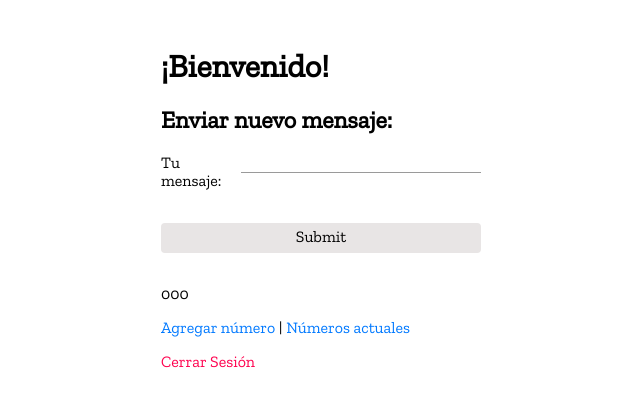
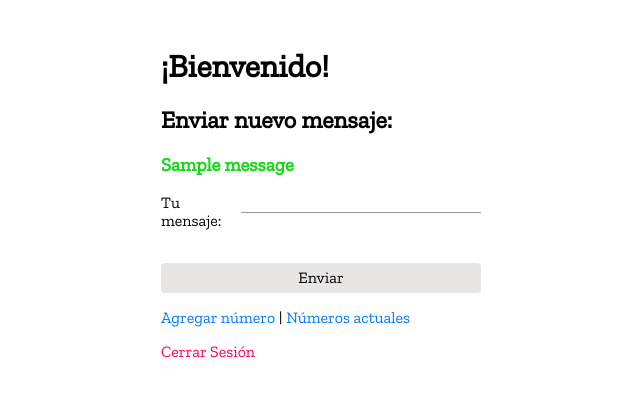
Before and after one commit to rafaelmv/smsuela, a Django app: page / in a window 1280 px wide. Shown: the top 407 px of the page, without its empty margins (319-959 px from the left). Run offline with Django 3.2, Linux system fonts and the light colour scheme; a user stored in the database is signed in; tables that the repository leaves empty hold one stand-in row (values such as "Sample post"); one stand-in notice (Sample message) is shown.

Commit message:
Enable messages

```diff
--- a/home/templates/home/index.html
+++ b/home/templates/home/index.html
@@ -11,10 +11,16 @@
       Enviar nuevo mensaje:
     </h2>
 
+    {% if messages %}
+      {% for message in messages %}
+        <h3{% if message.tags %} class="{{ message.tags }}"{% endif %}>{{ message }}</h3>
+      {% endfor %}
+    {% endif %}
+
     <form method="POST" enctype="multipart/form-data">
       {% csrf_token %}
       {{ form.as_p }}
-      <button type="submit">Submit</button>
+      <button type="submit">Enviar</button>
     </form>
 
   {% else %}
@@ -23,10 +29,6 @@
 
   {% endif %}
 
-  {% for number in all_numbers %}
-    <p>{{ number.phone_number }}</p>
-  {% endfor %}
-
   <a href="{% url "home:new" %}" class="link">Agregar número</a> |
   <a href="{% url "home:number_list" %}" class="link">Números actuales</a>
 
--- a/home/templates/home/new_number.html
+++ b/home/templates/home/new_number.html
@@ -3,6 +3,12 @@
 {% block content %}
 
   <h2>Agregar número telefónico</h2>
+
+  {% if messages %}
+    {% for message in messages %}
+      <h3{% if message.tags %} class="{{ message.tags }}"{% endif %}>{{ message }}</h3>
+    {% endfor %}
+  {% endif %}
 
   <form method="POST" enctype="multipart/form-data">
     {% csrf_token %}
--- a/home/templates/home/number_list.html
+++ b/home/templates/home/number_list.html
@@ -19,7 +19,7 @@
 
   {% endif %}
 
-    <a href="{% url "home:new" %}" class="link">Agregar número</a> |
+  <a href="{% url "home:new" %}" class="link">Agregar número</a> |
   <a href="{% url "home:hello" %}" class="link">Enviar mensaje</a>
 
 
--- a/home/views.py
+++ b/home/views.py
@@ -11,6 +11,7 @@ from django.conf import settings
 from django.views.generic import ListView
 from django.contrib.auth.decorators import login_required
 from django.contrib.auth.mixins import LoginRequiredMixin
+from django.contrib import messages
 
 
 from .forms import NumberForm, MessageForm
@@ -48,6 +49,7 @@ def index(request):
                     from_="+12092088123",
                     body=str(body_message))
 
+            messages.success(request, 'Mensaje enviado.')
             return HttpResponseRedirect('/')
     else:
         form = MessageForm()
@@ -67,6 +69,7 @@ def new_number(request):
         if form.is_valid():
             number = form.save(commit=False)
             number.save()
+            messages.success(request, 'Número guardado.')
             return HttpResponseRedirect('/numbers')
     else:
         form = NumberForm()
--- a/static/css/base.css
+++ b/static/css/base.css
@@ -60,6 +60,10 @@ footer.wrapper .link {
   color: #ff004e;
 }
 
+.wrapper .success {
+  color: #14d814;
+}
+
 @media (min-width: 800px) {
   .wrapper {
     width: 25%;
```
Also changed, not shown: 1 other file.
